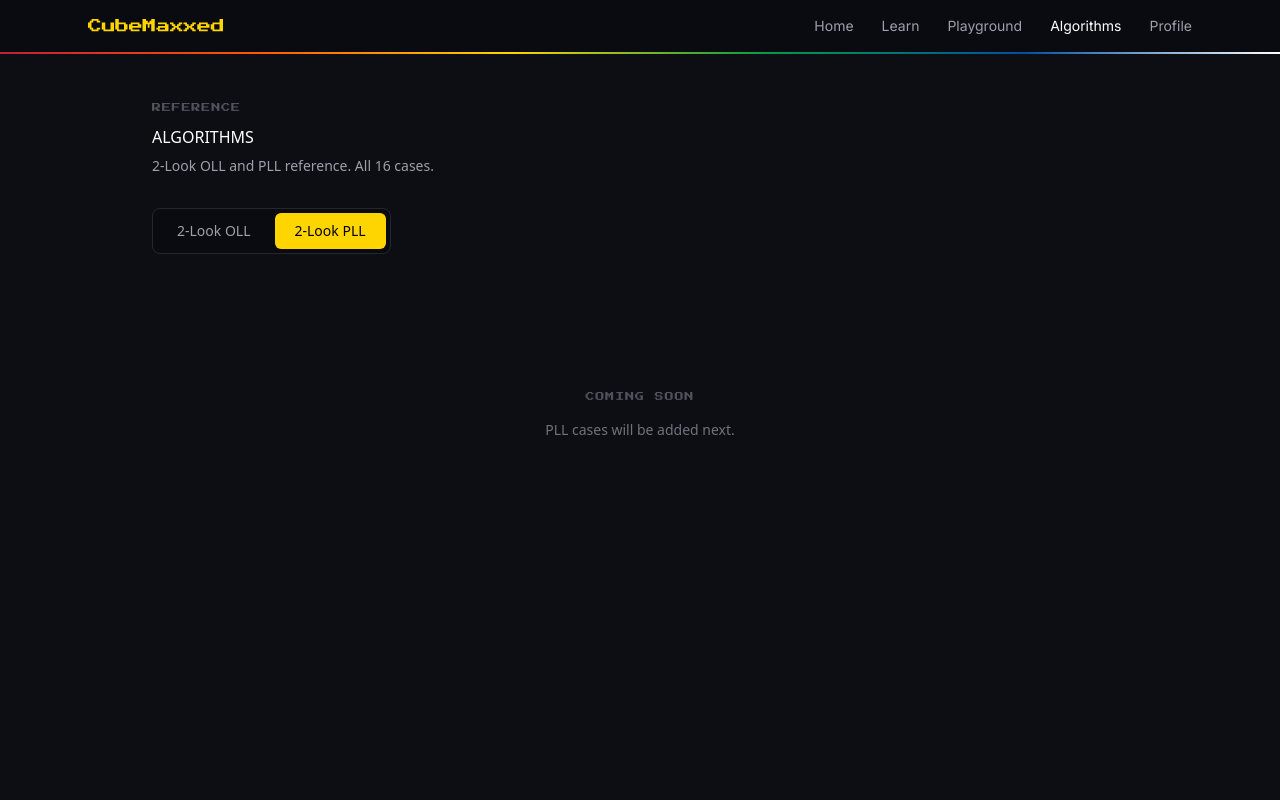
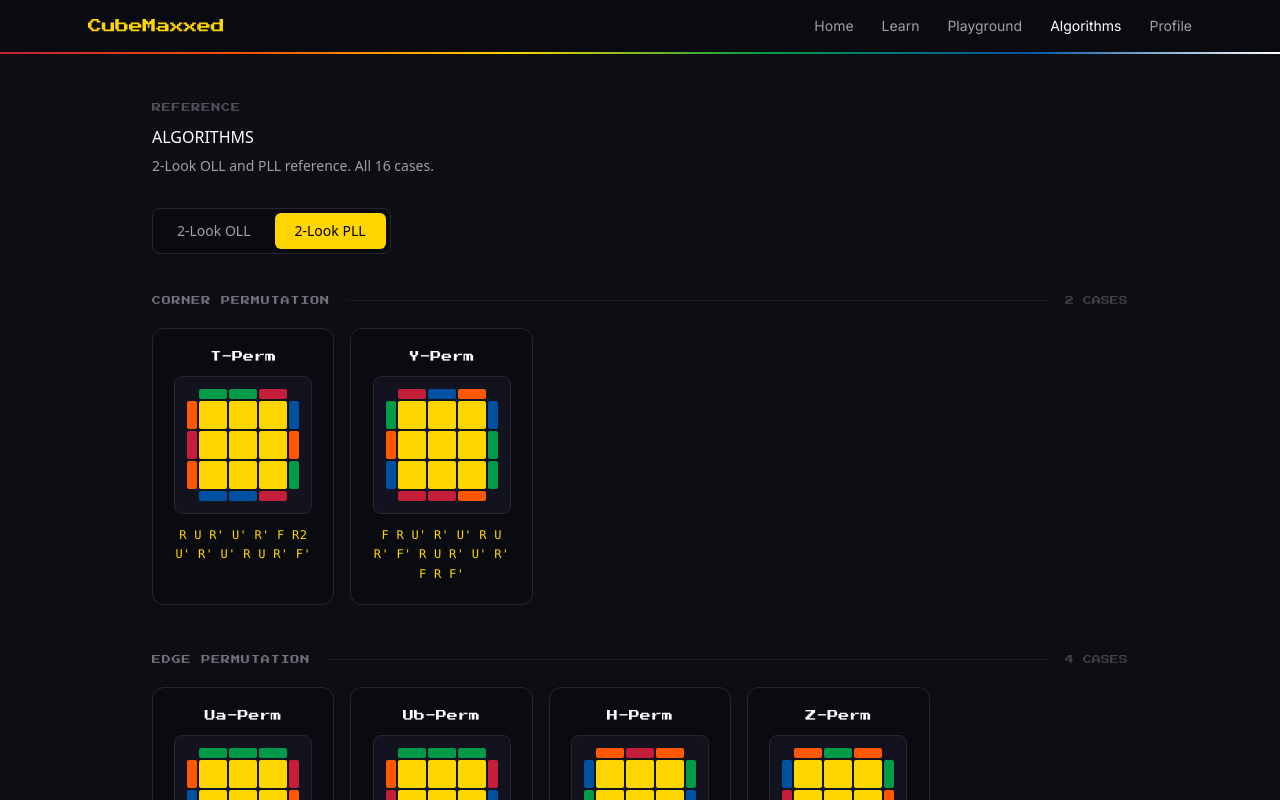
Before and after one commit to AlexanderJGreen/cubemaxxed, a Next.js app: page /algorithms in a window 1280 px wide. Both pictures are taken after a click on the button "2-Look PLL". Shown: the top 800 px of the page. Built offline with nearby package versions, Linux system fonts and the light colour scheme.

Commit message:
implement 2-Look PLL reference

```diff
--- a/app/algorithms/page.tsx
+++ b/app/algorithms/page.tsx
@@ -11,9 +11,9 @@ interface DiagramProps {
   // Top face — 9 cells, row-major: [TL, TE, TR, LE, CC, RE, BL, BE, BR]
   top: [S, S, S, S, S, S, S, S, S];
   // Side strips — 3 cells each
-  back:  [S, S, S]; // left→right: TL-side, TE-side, TR-side
+  back: [S, S, S]; // left→right: TL-side, TE-side, TR-side
   front: [S, S, S]; // left→right: BL-side, BE-side, BR-side
-  left:  [S, S, S]; // top→bottom: TL-side, LE-side, BL-side
+  left: [S, S, S]; // top→bottom: TL-side, LE-side, BL-side
   right: [S, S, S]; // top→bottom: TR-side, RE-side, BR-side
 }
 
@@ -43,27 +43,47 @@ function sty(c: S): React.CSSProperties {
 export function CaseDiagram({ top, back, front, left, right }: DiagramProps) {
   const cell = 28;
   const side = 10;
-  const gap  = 2;
+  const gap = 2;
 
   return (
     <div
       style={{
         display: "inline-grid",
         gridTemplateColumns: `${side}px ${cell}px ${cell}px ${cell}px ${side}px`,
-        gridTemplateRows:    `${side}px ${cell}px ${cell}px ${cell}px ${side}px`,
+        gridTemplateRows: `${side}px ${cell}px ${cell}px ${cell}px ${side}px`,
         gap,
       }}
     >
       {/* Row 0 — back strip */}
-      <div /><div style={sty(back[0])} /><div style={sty(back[1])} /><div style={sty(back[2])} /><div />
+      <div />
+      <div style={sty(back[0])} />
+      <div style={sty(back[1])} />
+      <div style={sty(back[2])} />
+      <div />
       {/* Row 1 — TL TE TR */}
-      <div style={sty(left[0])} /><div style={sty(top[0])} /><div style={sty(top[1])} /><div style={sty(top[2])} /><div style={sty(right[0])} />
+      <div style={sty(left[0])} />
+      <div style={sty(top[0])} />
+      <div style={sty(top[1])} />
+      <div style={sty(top[2])} />
+      <div style={sty(right[0])} />
       {/* Row 2 — LE CC RE */}
-      <div style={sty(left[1])} /><div style={sty(top[3])} /><div style={sty(top[4])} /><div style={sty(top[5])} /><div style={sty(right[1])} />
+      <div style={sty(left[1])} />
+      <div style={sty(top[3])} />
+      <div style={sty(top[4])} />
+      <div style={sty(top[5])} />
+      <div style={sty(right[1])} />
       {/* Row 3 — BL BE BR */}
-      <div style={sty(left[2])} /><div style={sty(top[6])} /><div style={sty(top[7])} /><div style={sty(top[8])} /><div style={sty(right[2])} />
+      <div style={sty(left[2])} />
+      <div style={sty(top[6])} />
+      <div style={sty(top[7])} />
+      <div style={sty(top[8])} />
+      <div style={sty(right[2])} />
       {/* Row 4 — front strip */}
-      <div /><div style={sty(front[0])} /><div style={sty(front[1])} /><div style={sty(front[2])} /><div />
+      <div />
+      <div style={sty(front[0])} />
+      <div style={sty(front[1])} />
+      <div style={sty(front[2])} />
+      <div />
     </div>
   );
 }
@@ -86,33 +106,33 @@ const EDGE_ORI: OLLCase[] = [
   {
     name: "Dot Shape",
     diagram: {
-      top:   ["G","G","G","G","Y","G","G","G","G"],
-      back:  ["G","Y","G"],
-      front: ["G","Y","G"],
-      left:  ["G","Y","G"],
-      right: ["G","Y","G"],
+      top: ["G", "G", "G", "G", "Y", "G", "G", "G", "G"],
+      back: ["G", "Y", "G"],
+      front: ["G", "Y", "G"],
+      left: ["G", "Y", "G"],
+      right: ["G", "Y", "G"],
     },
     alg: "F R U R' U' F' f R U R' U' f'",
   },
   {
     name: "I-Shape",
     diagram: {
-      top:   ["G","G","G","Y","Y","Y","G","G","G"],
-      back:  ["G","Y","G"],
-      front: ["G","Y","G"],
-      left:  ["G","G","G"],
-      right: ["G","G","G"],
+      top: ["G", "G", "G", "Y", "Y", "Y", "G", "G", "G"],
+      back: ["G", "Y", "G"],
+      front: ["G", "Y", "G"],
+      left: ["G", "G", "G"],
+      right: ["G", "G", "G"],
     },
     alg: "F R U R' U' F'",
   },
   {
     name: "L-Shape",
     diagram: {
-      top:   ["G","G","G","Y","Y","G","G","Y","G"],
-      back:  ["G","Y","G"],
-      front: ["G","G","G"],
-      left:  ["G","G","G"],
-      right: ["G","Y","G"],
+      top: ["G", "G", "G", "Y", "Y", "G", "G", "Y", "G"],
+      back: ["G", "Y", "G"],
+      front: ["G", "G", "G"],
+      left: ["G", "G", "G"],
+      right: ["G", "Y", "G"],
     },
     alg: "f R U R' U' f'",
   },
@@ -125,84 +145,84 @@ const CORNER_ORI: OLLCase[] = [
   {
     name: "Antisune",
     diagram: {
-      top:   ["Y","Y","G","Y","Y","Y","G","Y","G"],
+      top: ["Y", "Y", "G", "Y", "Y", "Y", "G", "Y", "G"],
       // TL solved. Unoriented: TR faces back, BL faces front, BR faces right.
-      back:  ["G","G","Y"],
-      front: ["Y","G","G"],
-      left:  ["G","G","G"],
-      right: ["G","G","Y"],
+      back: ["G", "G", "Y"],
+      front: ["Y", "G", "G"],
+      left: ["G", "G", "G"],
+      right: ["G", "G", "Y"],
     },
     alg: "R U2 R' U' R U' R'",
   },
   {
     name: "Sune",
     diagram: {
-      top:   ["G","Y","G","Y","Y","Y","G","Y","Y"],
+      top: ["G", "Y", "G", "Y", "Y", "Y", "G", "Y", "Y"],
       // BR solved. Unoriented: TL faces back, TR faces right, BL faces left.
-      back:  ["Y","G","G"],
-      front: ["G","G","G"],
-      left:  ["G","G","Y"],
-      right: ["Y","G","G"],
+      back: ["Y", "G", "G"],
+      front: ["G", "G", "G"],
+      left: ["G", "G", "Y"],
+      right: ["Y", "G", "G"],
     },
     alg: "R U R' U R U2 R'",
   },
   {
     name: "H",
     diagram: {
-      top:   ["G","Y","G","Y","Y","Y","G","Y","G"],
+      top: ["G", "Y", "G", "Y", "Y", "Y", "G", "Y", "G"],
       // Spec: left Y G Y, right Y G Y, back/front all G.
-      back:  ["G","G","G"],
-      front: ["G","G","G"],
-      left:  ["Y","G","Y"],
-      right: ["Y","G","Y"],
+      back: ["G", "G", "G"],
+      front: ["G", "G", "G"],
+      left: ["Y", "G", "Y"],
+      right: ["Y", "G", "Y"],
     },
     alg: "R U R' U R U' R' U R U2 R'",
   },
   {
     name: "L",
     diagram: {
-      top:   ["G","Y","G","Y","Y","Y","G","Y","G"],
+      top: ["G", "Y", "G", "Y", "Y", "Y", "G", "Y", "G"],
       // Spec: front Y G Y, left Y G Y, back/right all G.
-      back:  ["G","G","G"],
-      front: ["Y","G","Y"],
-      left:  ["Y","G","Y"],
-      right: ["G","G","G"],
+      back: ["G", "G", "G"],
+      front: ["Y", "G", "Y"],
+      left: ["Y", "G", "Y"],
+      right: ["G", "G", "G"],
     },
     alg: "F R' F' r U R U' r'",
   },
   {
     name: "Pi",
     diagram: {
-      top:   ["G","Y","G","Y","Y","Y","G","Y","G"],
+      top: ["G", "Y", "G", "Y", "Y", "Y", "G", "Y", "G"],
       // Spec: back Y G Y, front Y G Y, left/right all G.
-      back:  ["Y","G","Y"],
-      front: ["Y","G","Y"],
-      left:  ["G","G","G"],
-      right: ["G","G","G"],
+      back: ["Y", "G", "Y"],
+      front: ["Y", "G", "Y"],
+      left: ["G", "G", "G"],
+      right: ["G", "G", "G"],
     },
     alg: "R U2 R2 U' R2 U' R2 U2 R",
   },
   {
     name: "T",
     diagram: {
-      top:   ["G","Y","Y","Y","Y","Y","Y","Y","G"],
+      top: ["G", "Y", "Y", "Y", "Y", "Y", "Y", "Y", "G"],
       // TR, BL solved. Unoriented: TL faces left, BR faces front.
-      back:  ["G","G","G"],
-      front: ["G","G","Y"],
-      left:  ["Y","G","G"],
-      right: ["G","G","G"],
+      back: ["G", "G", "G"],
+      front: ["G", "G", "Y"],
+      left: ["Y", "G", "G"],
+      right: ["G", "G", "G"],
     },
     alg: "r U R' U' r' F R F'",
   },
   {
     name: "U",
     diagram: {
-      top:   ["G","Y","G","Y","Y","Y","Y","Y","Y"],
+      top: ["G", "Y", "G", "Y", "Y", "Y", "Y", "Y", "Y"],
       // BL, BR solved. Unoriented TL + TR show headlights on back face.
-      back:  ["Y","G","Y"],
-      front: ["G","G","G"],
-      left:  ["G","G","G"],
-      right: ["G","G","G"],
+      back: ["Y", "G", "Y"],
+      front: ["G", "G", "G"],
+      left: ["G", "G", "G"],
+      right: ["G", "G", "G"],
     },
     alg: "R2 D R' U2 R D' R' U2 R'",
   },
@@ -246,6 +266,206 @@ function Section({ title, cases }: { title: string; cases: OLLCase[] }) {
       <div className="grid grid-cols-2 sm:grid-cols-3 md:grid-cols-4 lg:grid-cols-5 gap-4">
         {cases.map((c) => (
           <CaseCard key={c.name} c={c} />
+        ))}
+      </div>
+    </div>
+  );
+}
+
+// ── PLL Types & Colors ────────────────────────────────────────────────────────
+
+type PColor = "Y" | "R" | "G" | "O" | "B";
+
+const PLL_COLORS: Record<PColor, string> = {
+  Y: "#FFD500",
+  R: "#C41E3A",
+  G: "#009B48",
+  O: "#FF5800",
+  B: "#0051A2",
+};
+
+interface PLLDiagramProps {
+  top: [PColor, PColor, PColor, PColor, PColor, PColor, PColor, PColor, PColor];
+  back: [PColor, PColor, PColor];
+  front: [PColor, PColor, PColor];
+  left: [PColor, PColor, PColor];
+  right: [PColor, PColor, PColor];
+}
+
+interface PLLCase {
+  name: string;
+  diagram: PLLDiagramProps;
+  alg: string;
+}
+
+function psty(c: PColor): React.CSSProperties {
+  return { backgroundColor: PLL_COLORS[c], borderRadius: 2 };
+}
+
+function PLLCaseDiagram({ top, back, front, left, right }: PLLDiagramProps) {
+  const cell = 28;
+  const side = 10;
+  const gap = 2;
+
+  return (
+    <div
+      style={{
+        display: "inline-grid",
+        gridTemplateColumns: `${side}px ${cell}px ${cell}px ${cell}px ${side}px`,
+        gridTemplateRows: `${side}px ${cell}px ${cell}px ${cell}px ${side}px`,
+        gap,
+      }}
+    >
+      <div />
+      <div style={psty(back[0])} />
+      <div style={psty(back[1])} />
+      <div style={psty(back[2])} />
+      <div />
+      <div style={psty(left[0])} />
+      <div style={psty(top[0])} />
+      <div style={psty(top[1])} />
+      <div style={psty(top[2])} />
+      <div style={psty(right[0])} />
+      <div style={psty(left[1])} />
+      <div style={psty(top[3])} />
+      <div style={psty(top[4])} />
+      <div style={psty(top[5])} />
+      <div style={psty(right[1])} />
+      <div style={psty(left[2])} />
+      <div style={psty(top[6])} />
+      <div style={psty(top[7])} />
+      <div style={psty(top[8])} />
+      <div style={psty(right[2])} />
+      <div />
+      <div style={psty(front[0])} />
+      <div style={psty(front[1])} />
+      <div style={psty(front[2])} />
+      <div />
+    </div>
+  );
+}
+
+// ── PLL Case Data ─────────────────────────────────────────────────────────────
+// Orientation: Front=Red(R), Right=Green(G), Back=Orange(O), Left=Blue(B)
+// Top face is always all-Y for PLL.
+
+const TOP_ALL_Y: PLLDiagramProps["top"] = [
+  "Y",
+  "Y",
+  "Y",
+  "Y",
+  "Y",
+  "Y",
+  "Y",
+  "Y",
+  "Y",
+];
+
+const CORNER_PERM: PLLCase[] = [
+  {
+    name: "T-Perm",
+    diagram: {
+      top: TOP_ALL_Y,
+      front: ["B", "B", "R"],
+      back: ["G", "G", "R"],
+      left: ["O", "R", "O"],
+      right: ["B", "O", "G"],
+    },
+    alg: "R U R' U' R' F R2 U' R' U' R U R' F'",
+  },
+  {
+    name: "Y-Perm",
+    diagram: {
+      top: TOP_ALL_Y,
+      front: ["R", "R", "O"],
+      back: ["R", "B", "O"],
+      left: ["G", "O", "B"],
+      right: ["B", "G", "G"],
+    },
+    alg: "F R U' R' U' R U R' F' R U R' U' R' F R F'",
+  },
+];
+
+const EDGE_PERM: PLLCase[] = [
+  {
+    name: "Ua-Perm",
+    diagram: {
+      top: TOP_ALL_Y,
+      front: ["B", "R", "B"],
+      back: ["G", "G", "G"],
+      left: ["O", "B", "O"],
+      right: ["R", "O", "R"],
+    },
+    alg: "R U' R U R U R U' R' U' R2",
+  },
+  {
+    name: "Ub-Perm",
+    diagram: {
+      top: TOP_ALL_Y,
+      front: ["B", "O", "B"],
+      back: ["G", "G", "G"],
+      left: ["O", "R", "O"],
+      right: ["R", "B", "R"],
+    },
+    alg: "R2 U R U R' U' R' U' R' U R'",
+  },
+  {
+    name: "H-Perm",
+    diagram: {
+      top: TOP_ALL_Y,
+      front: ["R", "O", "R"],
+      back: ["O", "R", "O"],
+      left: ["B", "G", "B"],
+      right: ["G", "B", "G"],
+    },
+    alg: "M2 U M2 U2 M2 U M2",
+  },
+  {
+    name: "Z-Perm",
+    diagram: {
+      top: TOP_ALL_Y,
+      front: ["R", "B", "R"],
+      back: ["O", "G", "O"],
+      left: ["B", "R", "B"],
+      right: ["G", "O", "G"],
+    },
+    alg: "M2 U M2 U M' U2 M2 U2 M'",
+  },
+];
+
+// ── PLL Card & Section ────────────────────────────────────────────────────────
+
+function PLLCaseCard({ c }: { c: PLLCase }) {
+  return (
+    <div className="flex flex-col items-center gap-3 rounded-xl border border-zinc-800 bg-[#0a0a11] p-5">
+      <p className="font-heading text-white text-[11px] leading-snug text-center">
+        {c.name}
+      </p>
+      <div className="rounded-lg bg-[#13131f] border border-zinc-800 p-3 flex items-center justify-center">
+        <PLLCaseDiagram {...c.diagram} />
+      </div>
+      <p className="font-mono text-[#FFD700] text-xs tracking-wide text-center leading-relaxed">
+        {c.alg}
+      </p>
+    </div>
+  );
+}
+
+function PLLSection({ title, cases }: { title: string; cases: PLLCase[] }) {
+  return (
+    <div className="flex flex-col gap-5">
+      <div className="flex items-center gap-4">
+        <span className="font-heading text-[9px] text-zinc-500 tracking-widest whitespace-nowrap">
+          {title.toUpperCase()}
+        </span>
+        <div className="flex-1 h-px bg-white/[0.05]" />
+        <span className="font-heading text-[9px] text-zinc-700">
+          {cases.length} {cases.length === 1 ? "CASE" : "CASES"}
+        </span>
+      </div>
+      <div className="grid grid-cols-2 sm:grid-cols-3 md:grid-cols-4 lg:grid-cols-5 gap-4">
+        {cases.map((c) => (
+          <PLLCaseCard key={c.name} c={c} />
         ))}
       </div>
     </div>
@@ -306,13 +526,11 @@ export default function Algorithms() {
         </div>
       )}
 
-      {/* PLL tab — placeholder until Prompt 3 */}
+      {/* PLL tab */}
       {tab === "pll" && (
-        <div className="flex flex-col items-center justify-center py-24 gap-4">
-          <span className="font-heading text-[9px] text-zinc-600 tracking-widest">
-            COMING SOON
-          </span>
-          <p className="text-zinc-500 text-sm">PLL cases will be added next.</p>
+        <div className="flex flex-col gap-12">
+          <PLLSection title="Corner Permutation" cases={CORNER_PERM} />
+          <PLLSection title="Edge Permutation" cases={EDGE_PERM} />
         </div>
       )}
     </div>
```
